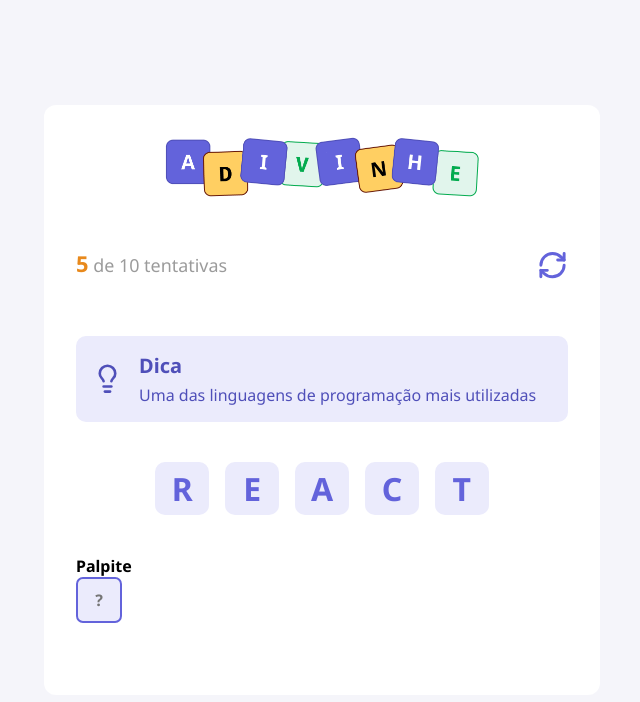
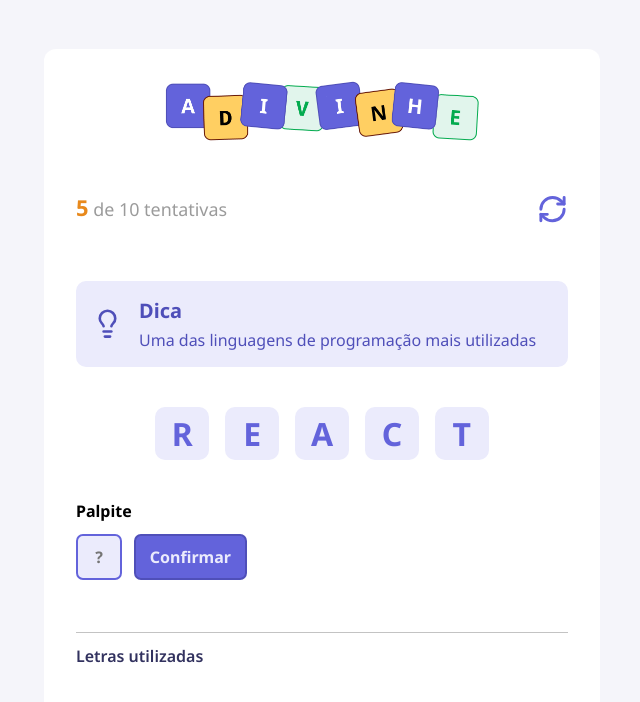
Before and after one commit to lucas072-cpu/aulas, a React (Vite) app in the folder adivinhe/: page / in a window 1280 px wide. Shown: the top 702 px of the page, without its empty margins (318-958 px from the left). Built offline with nearby package versions, Linux system fonts and the light colour scheme.

Commit message:
criando componente LettersUsed

```diff
--- a/adivinhe/src/App.tsx
+++ b/adivinhe/src/App.tsx
@@ -2,8 +2,10 @@ import styles from "./app.module.css"
 
 import { Input } from "./components/Input"
 import { Tip } from "./components/Tip"
+import { Button } from "./components/Button"
 import { Letter } from "./components/Letter"
 import { Header } from "./components/Header"
+import { LetterUsed } from "./components/LettersUsed"
 
 
 export default function App(){
@@ -27,9 +29,12 @@ export default function App(){
     </div>
 
     <h4>Palpite</h4>
-    <div>
+    <div className={styles.guess}>
     <Input autoFocus maxLength={1} placeholder="?"/>
+    <Button title="Confirmar" />
     </div>
+
+    <LetterUsed />
     </main>
 
   </div>
--- a/adivinhe/src/app.module.css
+++ b/adivinhe/src/app.module.css
@@ -25,3 +25,10 @@
 
     margin: 2.5rem 0;
 }
+
+.guess {
+    display: flex;
+    gap: 0.75rem;
+
+    margin-top: 0.75rem;
+}
--- /dev/null
+++ b/adivinhe/src/components/Button/index.tsx
@@ -0,0 +1,11 @@
+import styles from "./styles.module.css"
+
+type Props = React.ComponentProps<"button"> & {
+    title: string
+}
+export function Button({ title, ...rest }: Props){
+    return (
+        <button type="button" className={styles.button} {...rest}>{title}
+        </button>
+    )
+}
--- /dev/null
+++ b/adivinhe/src/components/Button/styles.module.css
@@ -0,0 +1,12 @@
+.button {
+    height: 2.87rem;
+    border-radius: 0.43rem;
+
+    background-color: #6363db;
+    border: 2px solid#4f4fb9;
+    color: #ebebfc;
+
+    padding: 0 0.87rem;
+    font-size: 1rem;
+    font-weight: 700;
+}
--- /dev/null
+++ b/adivinhe/src/components/LettersUsed/index.tsx
@@ -0,0 +1,7 @@
+import styles from "./style.module.css"
+
+export function LetterUsed() {
+    return <div className={styles.lettersUsed}>
+        <h5>Letras utilizadas</h5>
+    </div>
+}
--- /dev/null
+++ b/adivinhe/src/components/LettersUsed/style.module.css
@@ -0,0 +1,12 @@
+.lettersUsed {
+    width: 100%;
+    margin-top: 3.25rem;
+    border-top: 1px solid #c3c3c3;
+}
+
+.lettersUsed > h5 {
+    color: #32325f;
+    font-size: 1rem;
+    font-weight: 600;
+    margin: 0.75rem 0;
+}
--- a/adivinhe/src/global.css
+++ b/adivinhe/src/global.css
@@ -13,12 +13,10 @@ body {
     background-color: #f5f5fa;
 
     font-family: "Noto Sans", serif;
-    font-optical-sizing: auto;
 }
 
-input {
+input, button {
      font-family: "Noto Sans", serif;
-      font-optical-sizing: auto;
 }
 
 button {
```
